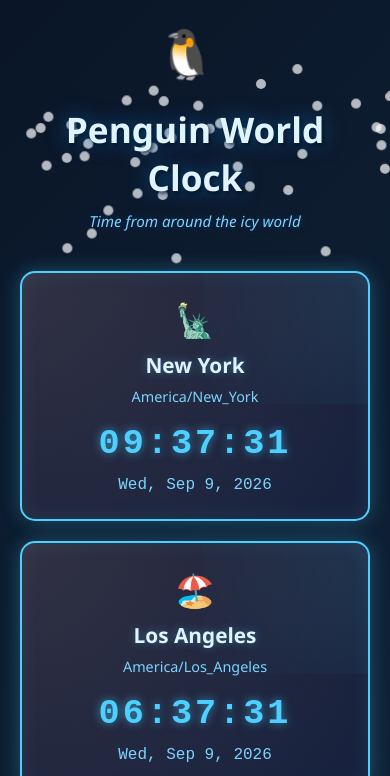
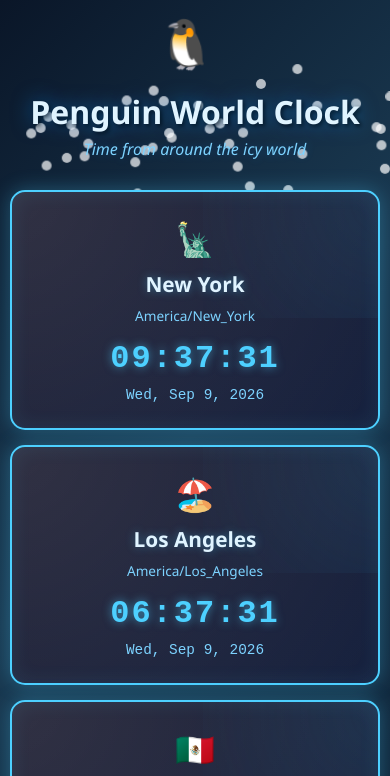
Before and after one commit to ishaanyus-web/timezone-clock, a plain HTML site: page index.html in a window 390 px wide. Shown: the top 776 px of the page. Drawn offline with Linux system fonts and the light colour scheme.

Commit message:
Add scrollable container for more timezones

```diff
--- a/styles.css
+++ b/styles.css
@@ -9,8 +9,7 @@ body {
     background: linear-gradient(135deg, #0a1628 0%, #1a3a52 50%, #0f2438 100%);
     min-height: 100vh;
     display: flex;
-    justify-content: center;
-    align-items: center;
+    flex-direction: column;
     padding: 20px;
     position: relative;
     overflow: hidden;
@@ -56,9 +55,13 @@ body {
 
 .container {
     width: 100%;
-    max-width: 1200px;
+    max-width: 1400px;
+    margin: 0 auto;
     position: relative;
     z-index: 2;
+    display: flex;
+    flex-direction: column;
+    height: 100vh;
 }
 
 .header-penguin {
@@ -66,6 +69,7 @@ body {
     font-size: 4em;
     margin-bottom: 20px;
     animation: waddle 1.5s ease-in-out infinite;
+    flex-shrink: 0;
 }
 
 @keyframes waddle {
@@ -83,25 +87,63 @@ body {
 h1 {
     text-align: center;
     color: #e0f4ff;
-    margin-bottom: 10px;
+    margin-bottom: 5px;
     font-size: 3em;
     text-shadow: 0 0 20px rgba(0, 150, 255, 0.5), 2px 2px 4px rgba(0, 0, 0, 0.8);
     font-weight: bold;
+    flex-shrink: 0;
 }
 
 .tagline {
     text-align: center;
     color: #7dd3ff;
-    margin-bottom: 40px;
+    margin-bottom: 30px;
     font-size: 1.1em;
     text-shadow: 0 0 10px rgba(0, 150, 255, 0.3);
     font-style: italic;
+    flex-shrink: 0;
+}
+
+.clocks-container {
+    flex: 1;
+    overflow-y: auto;
+    overflow-x: hidden;
+    padding-right: 10px;
+    margin-bottom: 20px;
+}
+
+/* Custom scrollbar styling */
+.clocks-container::-webkit-scrollbar {
+    width: 12px;
+}
+
+.clocks-container::-webkit-scrollbar-track {
+    background: rgba(77, 208, 255, 0.1);
+    border-radius: 6px;
+}
+
+.clocks-container::-webkit-scrollbar-thumb {
+    background: #4dd0ff;
+    border-radius: 6px;
+    box-shadow: 0 0 10px rgba(77, 208, 255, 0.5);
+}
+
+.clocks-container::-webkit-scrollbar-thumb:hover {
+    background: #7dd3ff;
+    box-shadow: 0 0 15px rgba(77, 208, 255, 0.8);
+}
+
+/* Firefox scrollbar */
+.clocks-container {
+    scrollbar-color: #4dd0ff rgba(77, 208, 255, 0.1);
+    scrollbar-width: thin;
 }
 
 .clocks-grid {
     display: grid;
-    grid-template-columns: repeat(auto-fit, minmax(280px, 1fr));
-    gap: 30px;
+    grid-template-columns: repeat(auto-fill, minmax(260px, 1fr));
+    gap: 25px;
+    padding: 10px 0;
 }
 
 .clock-card {
@@ -172,46 +214,46 @@ h1 {
 }
 
 .timezone {
-    font-size: 0.9em;
+    font-size: 0.85em;
     color: #7dd3ff;
-    margin-bottom: 18px;
+    margin-bottom: 15px;
     position: relative;
     z-index: 2;
     font-weight: 500;
 }
 
 .time {
-    font-size: 2.8em;
+    font-size: 2.5em;
     font-weight: bold;
     color: #4dd0ff;
     font-family: 'Courier New', monospace;
-    letter-spacing: 3px;
-    margin-bottom: 12px;
+    letter-spacing: 2px;
+    margin-bottom: 10px;
     text-shadow: 0 0 10px rgba(77, 208, 255, 0.6);
     position: relative;
     z-index: 2;
 }
 
 .date {
-    font-size: 1em;
+    font-size: 0.9em;
     color: #7dd3ff;
     font-family: 'Courier New', monospace;
     position: relative;
     z-index: 2;
 }
 
-@media (max-width: 768px) {
+@media (max-width: 1024px) {
+    .clocks-grid {
+        grid-template-columns: repeat(auto-fill, minmax(240px, 1fr));
+        gap: 20px;
+    }
+
     h1 {
-        font-size: 2.2em;
+        font-size: 2.5em;
     }
 
     .header-penguin {
-        font-size: 3em;
-    }
-
-    .clocks-grid {
-        grid-template-columns: 1fr;
-        gap: 20px;
+        font-size: 3.5em;
     }
 
     .time {
@@ -219,14 +261,52 @@ h1 {
     }
 
     .city-name {
-        font-size: 1.3em;
+        font-size: 1.4em;
+    }
+}
+
+@media (max-width: 768px) {
+    body {
+        padding: 10px;
+    }
+
+    .container {
+        height: auto;
+        max-height: 100vh;
+    }
+
+    h1 {
+        font-size: 2em;
+    }
+
+    .header-penguin {
+        font-size: 3em;
+        margin-bottom: 15px;
     }
 
     .tagline {
-        font-size: 0.95em;
+        margin-bottom: 20px;
+        font-size: 1em;
+    }
+
+    .clocks-grid {
+        grid-template-columns: 1fr;
+        gap: 15px;
+    }
+
+    .time {
+        font-size: 2em;
+    }
+
+    .city-name {
+        font-size: 1.3em;
     }
 
     .city-emoji {
         font-size: 2em;
     }
+
+    .clocks-container {
+        margin-bottom: 10px;
+    }
 }
```
